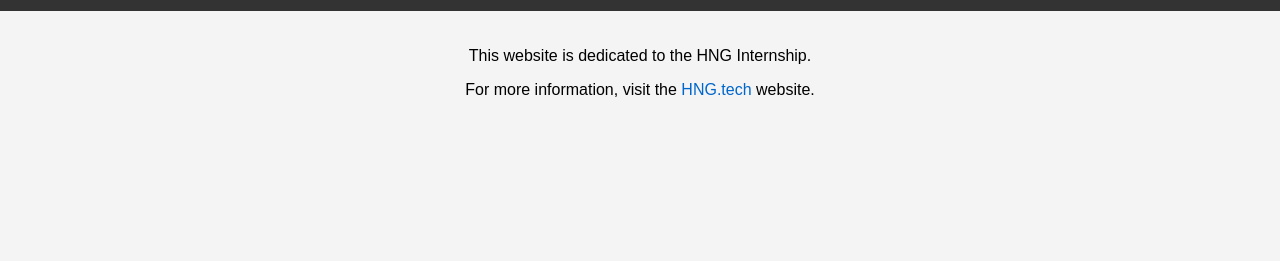
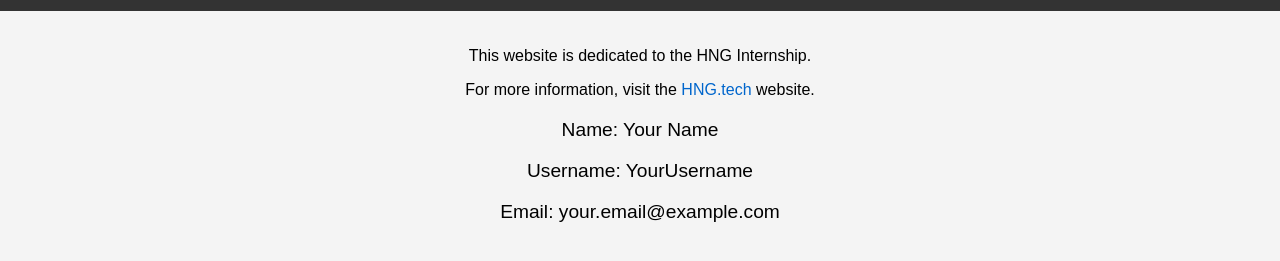
Before and after one commit to opemi-aa/static-web-hng, a plain HTML site: page index.html in a window 1280 px wide. Shown: the part 89-350 px from the top of the page. Drawn offline with Linux system fonts and the light colour scheme.

Commit message:
Update index.html

```diff
--- a/index.html
+++ b/index.html
@@ -27,6 +27,10 @@
         a:hover {
             text-decoration: underline;
         }
+        .personal-info {
+            margin-top: 20px;
+            font-size: 1.2em;
+        }
     </style>
 </head>
 <body>
@@ -36,6 +40,11 @@
     <main>
         <p>This website is dedicated to the HNG Internship.</p>
         <p>For more information, visit the <a href="https://hng.tech" target="_blank">HNG.tech</a> website.</p>
+        <div class="personal-info">
+            <p>Name: Your Name</p>
+            <p>Username: YourUsername</p>
+            <p>Email: your.email@example.com</p>
+        </div>
     </main>
 </body>
 </html>
```
